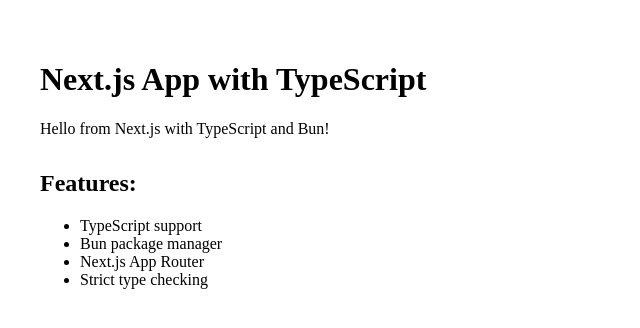
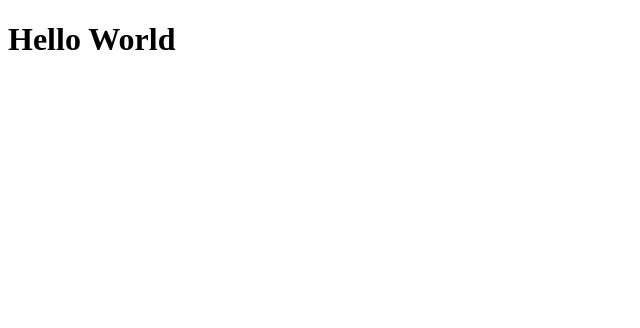
Before and after one commit to dekitate-com/nextjs-lab, a Next.js app: page / in a window 1280 px wide. Shown: the top 328 px of the page, without its empty margins (0-640 px from the left). Built offline with nearby package versions, Linux system fonts and the light colour scheme.

Commit message:
chore: シンプルな設定更新

```diff
--- a/app/page.tsx
+++ b/app/page.tsx
@@ -1,17 +1,7 @@
 export default function Home() {
 	return (
-		<main style={{ padding: "2rem" }}>
-			<h1>Next.js App with TypeScript</h1>
-			<p>Hello from Next.js with TypeScript and Bun!</p>
-			<div style={{ marginTop: "2rem" }}>
-				<h2>Features:</h2>
-				<ul>
-					<li>TypeScript support</li>
-					<li>Bun package manager</li>
-					<li>Next.js App Router</li>
-					<li>Strict type checking</li>
-				</ul>
-			</div>
+		<main>
+			<h1>Hello World</h1>
 		</main>
 	);
 }
```
Also changed, not shown: 1 other file (tests, documents, lock files or other folders).
